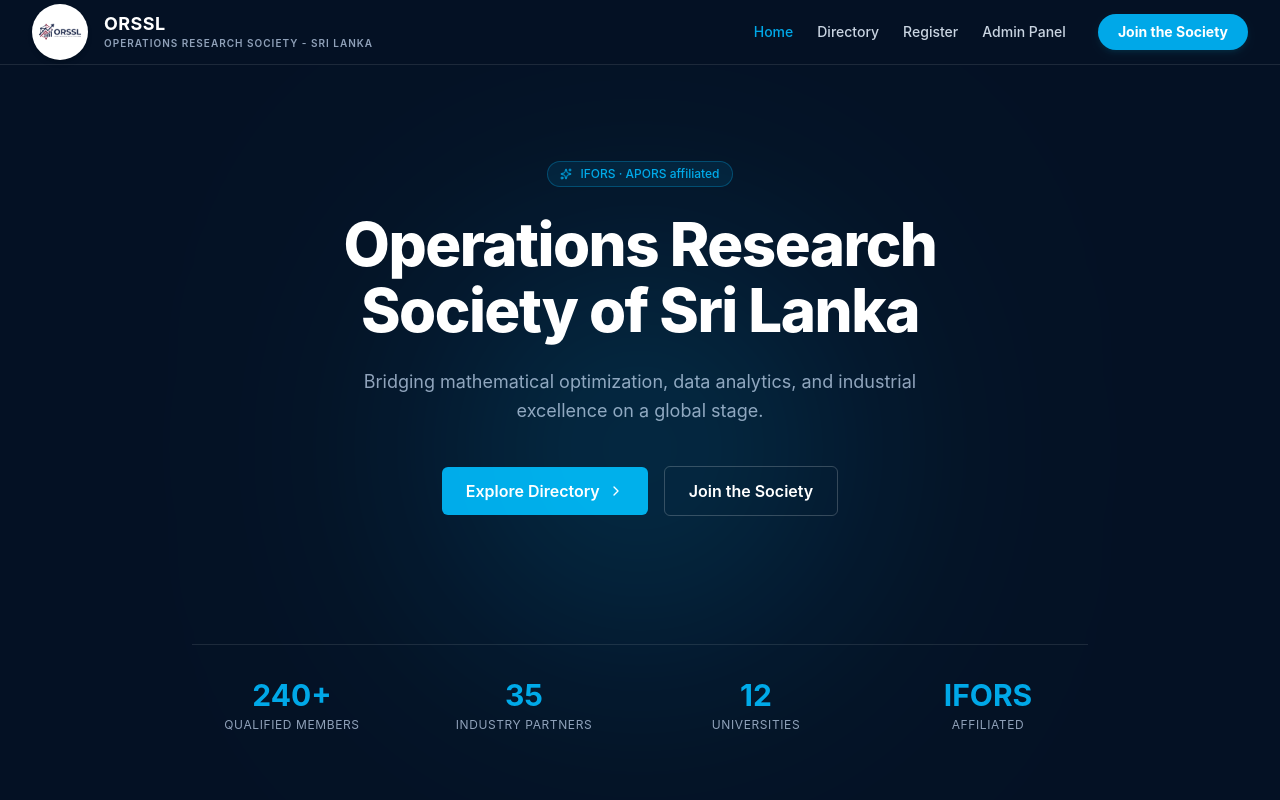
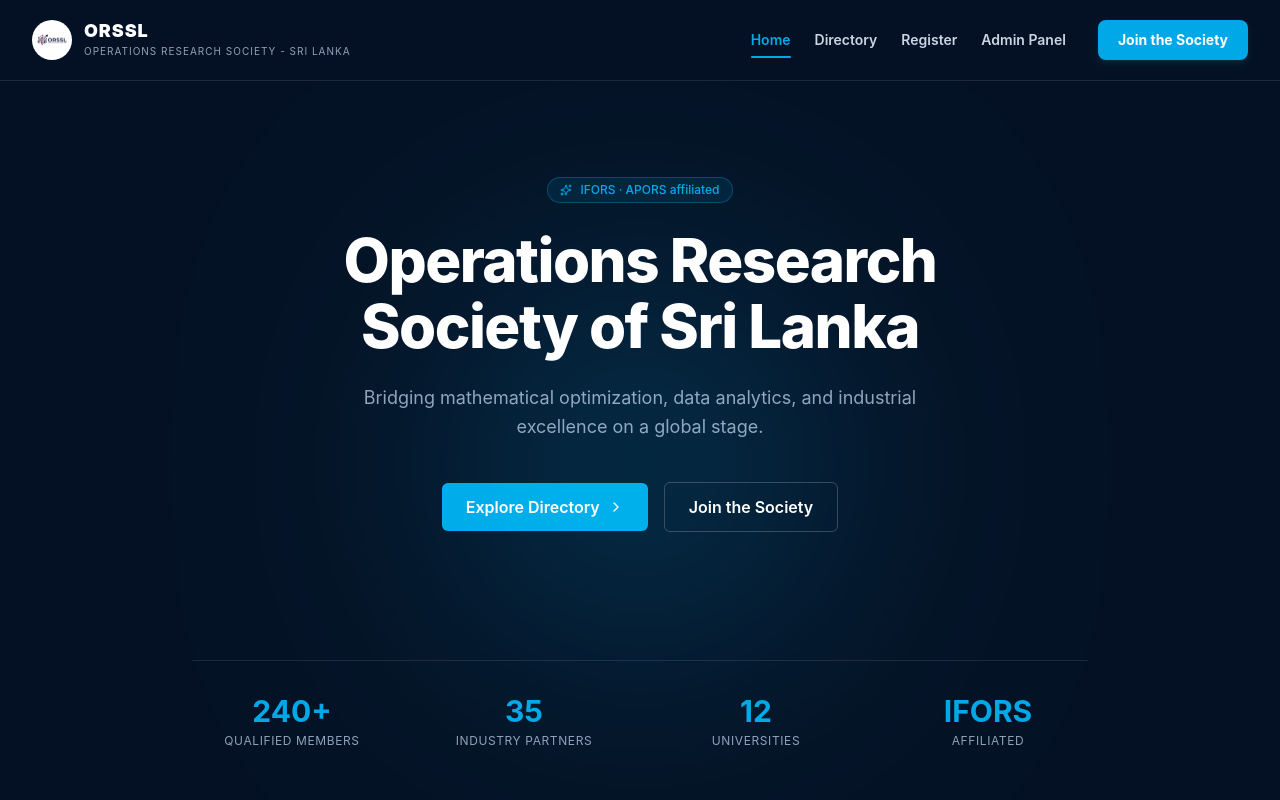
Before and after one commit to felinex4/orssl-final, a React (Vite) app: page / in a window 1280 px wide. Shown: the top 800 px of the page. Built offline with nearby package versions, Linux system fonts and the light colour scheme.

Commit message:
Linked Navbar action handlers to the Admin panel state

```diff
--- a/src/App.jsx
+++ b/src/App.jsx
@@ -1,17 +1,16 @@
 import React, { useState } from 'react';
-import Navbar from './components/Navbar.jsx';
-import Footer from './components/Footer.jsx';
-import Home from './pages/Home.jsx';
-import Directory from './pages/Directory.jsx';
-import Register from './pages/Register.jsx';
-import Admin from './pages/Admin.jsx'; // Imported the new Admin panel file
+import Navbar from './Components/Navbar.jsx';
+import Footer from './Components/Footer.jsx';
+import Home from './Pages/Home.jsx';
+import Directory from './Pages/Directory.jsx';
+import Register from './Pages/Register.jsx';
+import Admin from './Pages/Admin.jsx';
 
 export default function App() {
   const [currentTab, setCurrentTab] = useState('home');
 
   return (
-    <div className="min-h-screen flex flex-col font-sans selection:bg-[#00a8e8] selection:text-white">
-
+    <div className="min-h-screen flex flex-col font-sans selection:bg-[#00a8e8] selection:text-white bg-white">
       {/* Navigation */}
       <Navbar currentTab={currentTab} setCurrentTab={setCurrentTab} />
 
@@ -20,12 +19,11 @@
         {currentTab === 'home' && <Home setCurrentTab={setCurrentTab} />}
         {currentTab === 'directory' && <Directory />}
         {currentTab === 'register' && <Register />}
-        {currentTab === 'admin' && <Admin />} {/* Shows your new clean board registry */}
+        {currentTab === 'admin' && <Admin />}
       </main>
 
       {/* Footer */}
       <Footer />
-
     </div>
   );
 }
--- a/src/Components/Navbar.jsx
+++ b/src/Components/Navbar.jsx
@@ -1,32 +1,63 @@
 import React from 'react';
 
 export default function Navbar({ currentTab, setCurrentTab }) {
+  // Navigation tabs config mapping to the state identifiers in App.jsx
+  const navigationItems = [
+    { id: 'home', label: 'Home' },
+    { id: 'directory', label: 'Directory' },
+    { id: 'register', label: 'Register' },
+    { id: 'admin', label: 'Admin Panel' }
+  ];
+
   return (
     <nav className="bg-[#041124] text-white border-b border-white/10 sticky top-0 z-50">
-      <div className="max-w-[1400px] mx-auto px-4 sm:px-6 lg:px-8 h-16 flex items-center justify-between">
+      <div className="max-w-[1400px] mx-auto px-4 sm:px-6 lg:px-8">
+        <div className="flex items-center justify-between h-20">
 
-        <div className="flex items-center gap-4 cursor-pointer" onClick={() => setCurrentTab('home')}>
-          {/* THE NEW, FRAMED, ROUND LOGO */}
-          {/* We frame your navy logo in a white, rounded-full box to solve the color conflict elegantly. */}
-          <img
-            src="/logo.png"
-            alt="ORSSL Logo"
-            className="w-14 h-14 object-contain rounded-full bg-white shadow-md p-1 border border-white/20"
-          />
-          <div>
-            <h1 className="font-bold text-lg leading-tight tracking-wide">ORSSL</h1>
-            <p className="text-[10px] text-slate-400 tracking-widest uppercase font-semibold">Operations Research Society - Sri Lanka</p>
+          {/* Logo Brand Group */}
+          <div
+            onClick={() => setCurrentTab('home')}
+            className="flex items-center gap-3 cursor-pointer group"
+          >
+            <div className="w-10 h-10 bg-white rounded-full flex items-center justify-center overflow-hidden p-1 transition-transform group-hover:scale-105">
+              <img src="/logo.png" alt="ORSSL Logo" className="object-contain w-full h-full" />
+            </div>
+            <div>
+              <span className="font-black tracking-wider text-lg block leading-none">ORSSL</span>
+              <span className="text-[10px] text-slate-400 tracking-widest uppercase block mt-1">
+                Operations Research Society - Sri Lanka
+              </span>
+            </div>
           </div>
-        </div>
 
-        <div className="hidden md:flex items-center gap-6">
-          <button onClick={() => setCurrentTab('home')} className={`text-sm font-medium transition-colors ${currentTab === 'home' ? 'text-[#00a8e8]' : 'text-slate-300 hover:text-white'}`}>Home</button>
-          <button onClick={() => setCurrentTab('directory')} className={`text-sm font-medium transition-colors ${currentTab === 'directory' ? 'text-[#00a8e8]' : 'text-slate-300 hover:text-white'}`}>Directory</button>
-          <button onClick={() => setCurrentTab('register')} className={`text-sm font-medium transition-colors ${currentTab === 'register' ? 'text-[#00a8e8]' : 'text-slate-300 hover:text-white'}`}>Register</button>
-          <button className="text-sm font-medium text-slate-300 hover:text-white">Admin Panel</button>
-          <button onClick={() => setCurrentTab('register')} className="bg-[#00a8e8] hover:bg-[#0090c7] text-white text-sm font-bold px-5 py-2 rounded-full transition-colors ml-2 shadow-md shadow-cyan-500/10">
-            Join the Society
-          </button>
+          {/* Navigation Links Switcher Menu */}
+          <div className="flex items-center gap-8">
+            <div className="hidden md:flex items-center gap-6">
+              {navigationItems.map((item) => (
+                <button
+                  key={item.id}
+                  onClick={() => setCurrentTab(item.id)}
+                  className={`text-sm font-semibold transition-colors relative py-2 ${
+                    currentTab === item.id ? 'text-[#00a8e8]' : 'text-slate-300 hover:text-white'
+                  }`}
+                >
+                  {item.label}
+                  {currentTab === item.id && (
+                    <span className="absolute bottom-0 left-0 right-0 h-0.5 bg-[#00a8e8] rounded-full animate-fade-in" />
+                  )}
+                </button>
+              ))}
+            </div>
+
+            {/* Action Join Button */}
+            <button
+              onClick={() => setCurrentTab('register')}
+              className="bg-[#00a8e8] hover:bg-[#0090c7] text-white text-sm font-bold px-5 py-2.5 rounded-lg transition-all shadow-md shadow-cyan-500/10 active:scale-95"
+            >
+              Join the Society
+            </button>
+          </div>
+
         </div>
       </div>
     </nav>
```
Also changed, not shown: src/Pages/Admin.jsx (renamed from src/Components/Admin.jsx).
